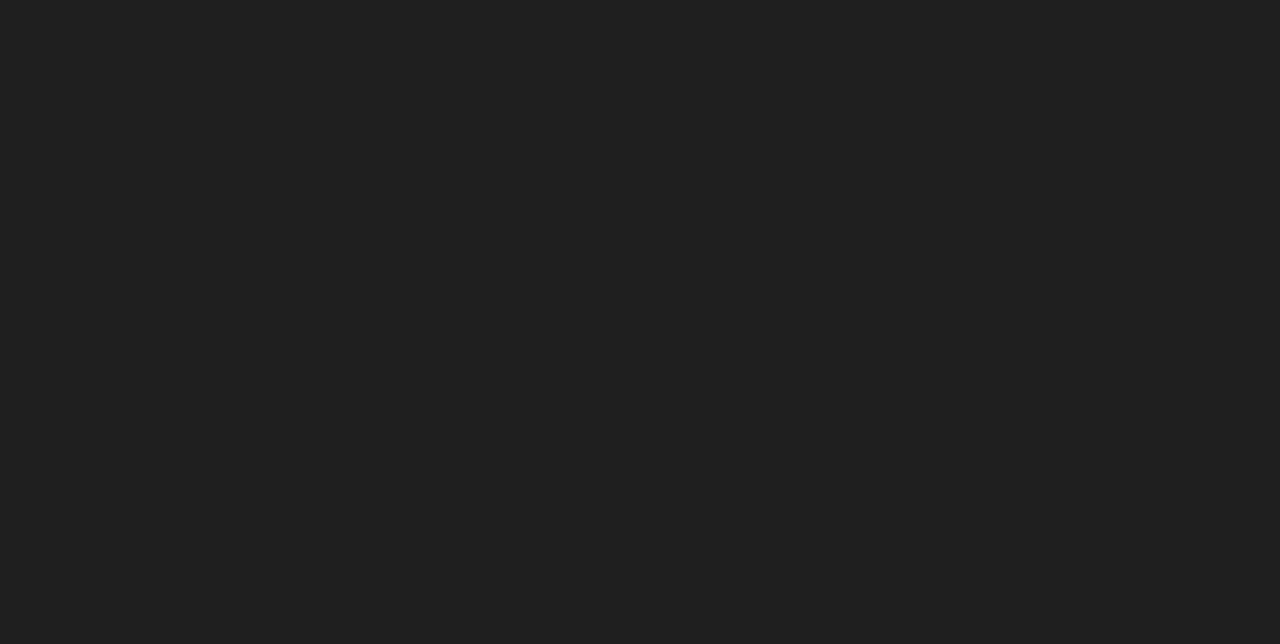
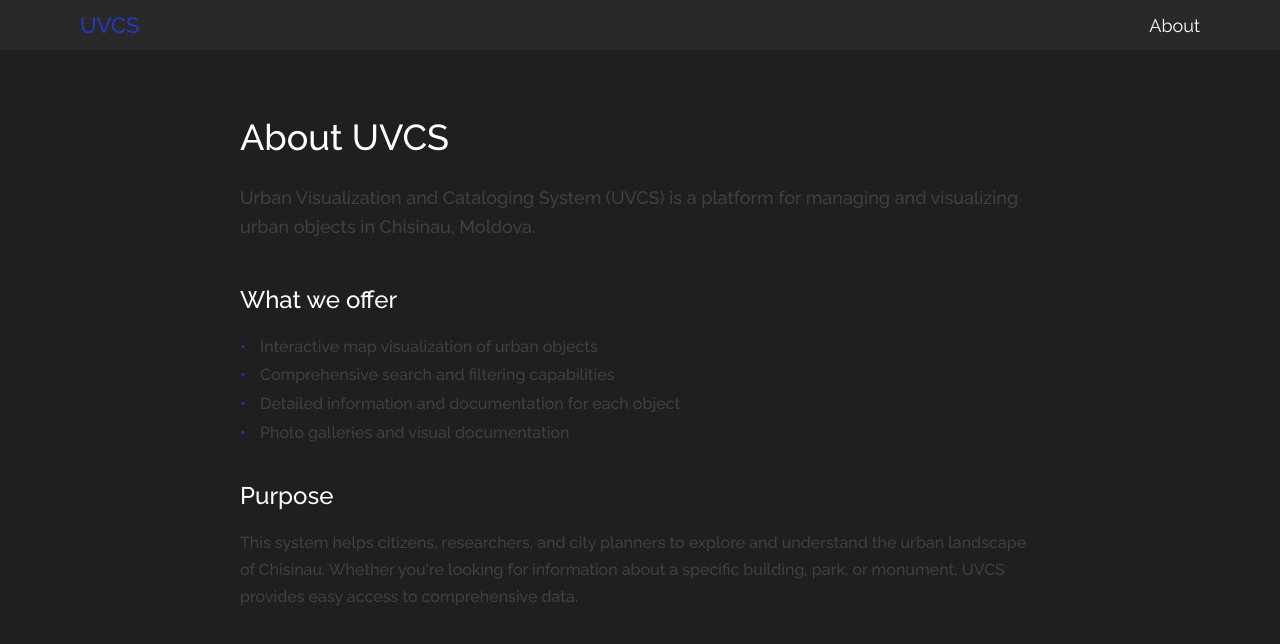
Before and after one commit to madjar-code/UVCS, a React (Create React App) app in the folder frontend/: page /about in a window 1280 px wide. Before the commit this address had no page. Shown: the top 644 px of the page. Built offline with nearby package versions, Linux system fonts and the light colour scheme.

Commit message:
feat: Add About page

```diff
--- a/frontend/src/App.js
+++ b/frontend/src/App.js
@@ -2,6 +2,7 @@
 import { BrowserRouter as Router, Routes, Route } from 'react-router-dom';
 import IndexPage from './pages/IndexPage';
 import DetailPage from './pages/DetailPage';
+import AboutPage from './pages/AboutPage';
 
 function App() {
   return (
@@ -10,6 +11,7 @@
         <Routes>
           <Route path="/" element={<IndexPage />} />
           <Route path="/detail/:id" element={<DetailPage />} />
+          <Route path="/about" element={<AboutPage />} />
         </Routes>
       </Router>
     </div>
--- a/frontend/src/components/Header/Header.js
+++ b/frontend/src/components/Header/Header.js
@@ -8,11 +8,15 @@
     navigate('/')
   }
 
+  const handleAboutClick = () => {
+    navigate('/about')
+  }
+
   return (
     <HeaderContainer>
       <HeaderContent>
         <Logo onClick={handleLogoClick}>UVCS</Logo>
-        <NavLink href="#">About</NavLink>
+        <NavLink onClick={handleAboutClick}>About</NavLink>
       </HeaderContent>
     </HeaderContainer>
   )
@@ -50,11 +54,12 @@
   }
 `
 
-const NavLink = styled.a`
+const NavLink = styled.div`
   color: var(--color-white);
   text-decoration: none;
   font-size: 18px;
   font-weight: var(--font-weight-regular);
+  cursor: pointer;
 
   @media (max-width: 768px) {
     font-size: 16px;
--- /dev/null
+++ b/frontend/src/pages/AboutPage.js
@@ -0,0 +1,126 @@
+import styled from 'styled-components'
+import Header from '../components/Header/Header'
+
+const AboutPage = () => {
+  return (
+    <>
+      <Header />
+      <Container>
+        <Content>
+          <Title>About UVCS</Title>
+          <Description>
+            Urban Visualization and Cataloging System (UVCS) is a platform for managing
+            and visualizing urban objects in Chisinau, Moldova.
+          </Description>
+          <Section>
+            <SectionTitle>What we offer</SectionTitle>
+            <List>
+              <ListItem>Interactive map visualization of urban objects</ListItem>
+              <ListItem>Comprehensive search and filtering capabilities</ListItem>
+              <ListItem>Detailed information and documentation for each object</ListItem>
+              <ListItem>Photo galleries and visual documentation</ListItem>
+            </List>
+          </Section>
+
+          <Section>
+            <SectionTitle>Purpose</SectionTitle>
+            <Text>
+              This system helps citizens, researchers, and city planners to explore
+              and understand the urban landscape of Chisinau. Whether you're looking
+              for information about a specific building, park, or monument, UVCS
+              provides easy access to comprehensive data.
+            </Text>
+          </Section>
+        </Content>
+      </Container>
+    </>
+  )
+}
+
+const Container = styled.div`
+  display: flex;
+  justify-content: center;
+  min-height: calc(100vh - 53px);
+  padding: 60px 20px;
+  background-color: var(--color-gray-5);
+`
+
+const Content = styled.div`
+  max-width: 800px;
+  width: 100%;
+`
+
+const Title = styled.h1`
+  font-size: 36px;
+  font-weight: var(--font-weight-medium);
+  color: var(--color-white);
+  margin: 0 0 20px 0;
+
+  @media (max-width: 768px) {
+    font-size: 28px;
+  }
+`
+
+const Description = styled.p`
+  font-size: 18px;
+  line-height: 1.6;
+  color: var(--color-gray-1);
+  margin: 0 0 40px 0;
+
+  @media (max-width: 768px) {
+    font-size: 16px;
+  }
+`
+
+const Section = styled.div`
+  margin-bottom: 30px;
+`
+
+const SectionTitle = styled.h2`
+  font-size: 24px;
+  font-weight: var(--font-weight-medium);
+  color: var(--color-white);
+  margin: 0 0 15px 0;
+
+  @media (max-width: 768px) {
+    font-size: 20px;
+  }
+`
+
+const List = styled.ul`
+  list-style: none;
+  padding: 0;
+  margin: 0;
+`
+
+const ListItem = styled.li`
+  font-size: 16px;
+  line-height: 1.8;
+  color: var(--color-gray-1);
+  padding-left: 20px;
+  position: relative;
+
+  &:before {
+    content: '•';
+    position: absolute;
+    left: 0;
+    color: var(--color-blue);
+  }
+
+  @media (max-width: 768px) {
+    font-size: 14px;
+  }
+`
+
+const Text = styled.p`
+  font-size: 16px;
+  line-height: 1.7;
+  color: var(--color-gray-1);
+  margin: 0;
+
+  @media (max-width: 768px) {
+    font-size: 14px;
+  }
+`
+
+export default AboutPage
```
